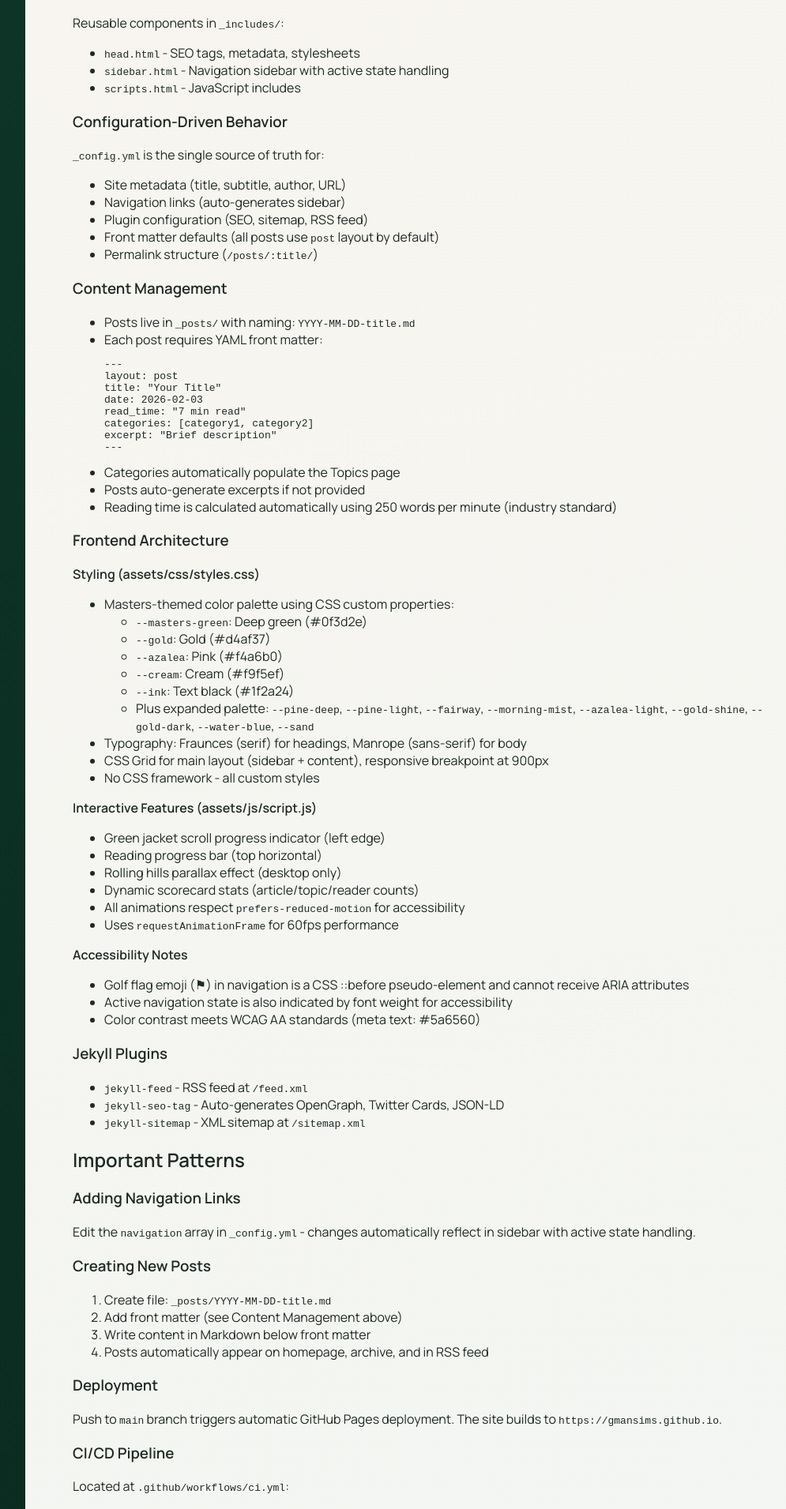
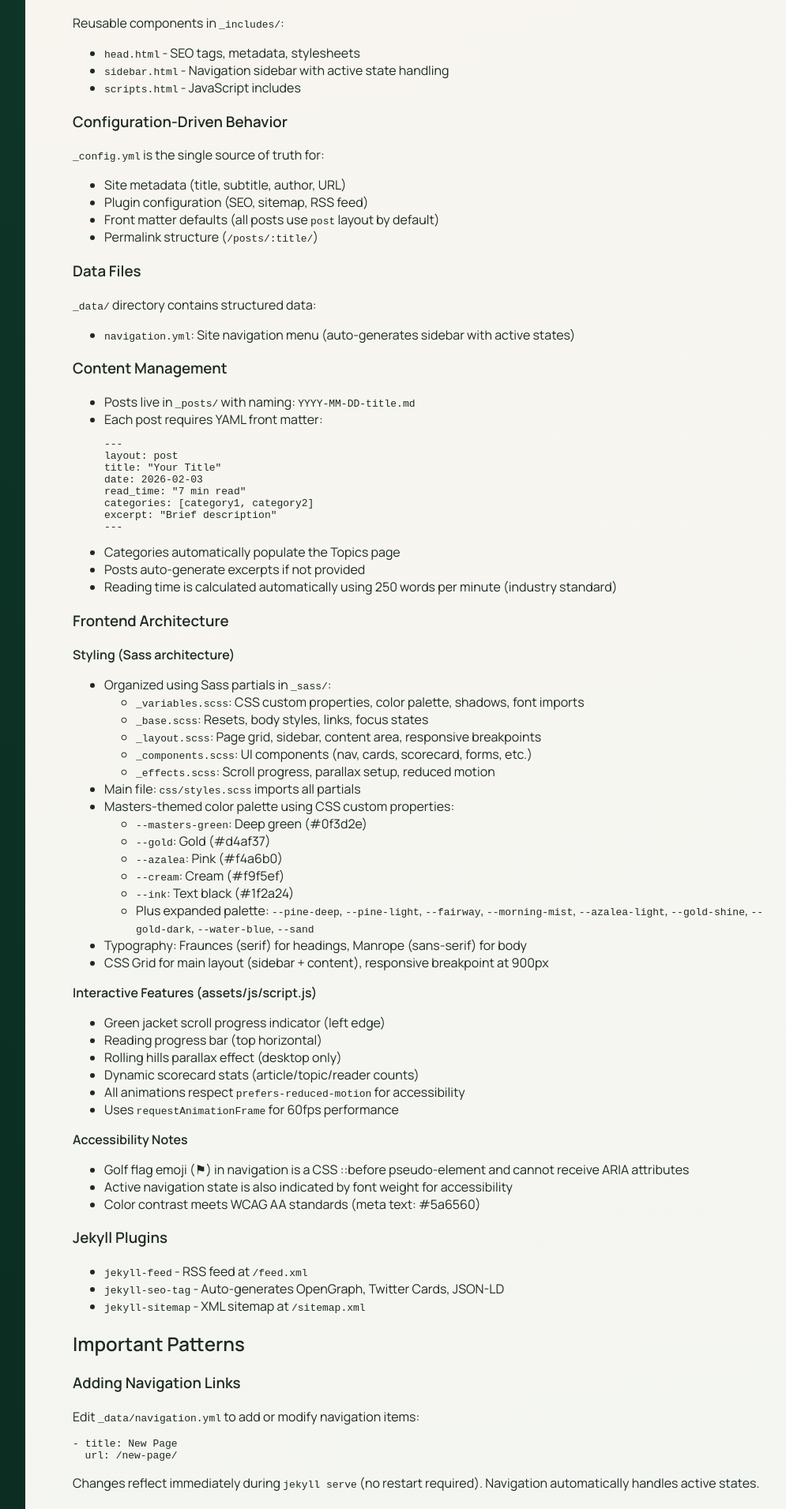
Before and after one commit to gmansims/gmansims.github.io, a Jekyll site: the page built from CLAUDE.md, in a window 1280 px wide. Shown: the part 2162-4073 px from the top of the page at 79% size, without its empty margins (248-1243 px from the left). Built offline with Jekyll 4.4.1, drawn with Linux system fonts in a browser that asks for light colours; our own code applies the rules of GitHub Pages for plain Markdown files.

Commit message:
refactor: convert to Sass and move navigation to _data
Improves code organization to follow Jekyll best practices:

Sass Conversion:
- Break 500+ line CSS into logical Sass partials
- Create _sass/ directory with organized structure:
  - _variables.scss: Colors, shadows, font imports
  - _base.scss: Resets, body, links, focus states
  - _layout.scss: Page grid, sidebar, content, responsive
  - _components.scss: UI components (nav, cards, scorecard, etc.)
  - _effects.scss: Scroll progress, parallax, reduced motion
- Create css/styles.scss as main import file
- Update head.html to reference new CSS location
- Remove old assets/css/ directory

Navigation Refactor:
- Create _data/navigation.yml for menu structure
- Move navigation from _config.yml to _data/
- Update sidebar.html to use site.data.navigation
- Benefits: Changes reflect immediately without server restart

Documentation:
- Update CLAUDE.md with new Sass architecture
- Document _data/ directory usage
- Update navigation editing instructions

Co-Authored-By: Claude Sonnet 4.5 <noreply@anthropic.com>

````diff
--- a/CLAUDE.md
+++ b/CLAUDE.md
@@ -104,10 +104,13 @@ Reusable components in `_includes/`:
 ### Configuration-Driven Behavior
 `_config.yml` is the single source of truth for:
 - Site metadata (title, subtitle, author, URL)
-- Navigation links (auto-generates sidebar)
 - Plugin configuration (SEO, sitemap, RSS feed)
 - Front matter defaults (all posts use `post` layout by default)
 - Permalink structure (`/posts/:title/`)
+
+### Data Files
+`_data/` directory contains structured data:
+- `navigation.yml`: Site navigation menu (auto-generates sidebar with active states)
 
 ### Content Management
 - Posts live in `_posts/` with naming: `YYYY-MM-DD-title.md`
@@ -128,7 +131,14 @@ Reusable components in `_includes/`:
 
 ### Frontend Architecture
 
-**Styling (assets/css/styles.css)**
+**Styling (Sass architecture)**
+- Organized using Sass partials in `_sass/`:
+  - `_variables.scss`: CSS custom properties, color palette, shadows, font imports
+  - `_base.scss`: Resets, body styles, links, focus states
+  - `_layout.scss`: Page grid, sidebar, content area, responsive breakpoints
+  - `_components.scss`: UI components (nav, cards, scorecard, forms, etc.)
+  - `_effects.scss`: Scroll progress, parallax setup, reduced motion
+- Main file: `css/styles.scss` imports all partials
 - Masters-themed color palette using CSS custom properties:
   - `--masters-green`: Deep green (#0f3d2e)
   - `--gold`: Gold (#d4af37)
@@ -138,7 +148,6 @@ Reusable components in `_includes/`:
   - Plus expanded palette: `--pine-deep`, `--pine-light`, `--fairway`, `--morning-mist`, `--azalea-light`, `--gold-shine`, `--gold-dark`, `--water-blue`, `--sand`
 - Typography: Fraunces (serif) for headings, Manrope (sans-serif) for body
 - CSS Grid for main layout (sidebar + content), responsive breakpoint at 900px
-- No CSS framework - all custom styles
 
 **Interactive Features (assets/js/script.js)**
 - Green jacket scroll progress indicator (left edge)
@@ -161,7 +170,12 @@ Reusable components in `_includes/`:
 ## Important Patterns
 
 ### Adding Navigation Links
-Edit the `navigation` array in `_config.yml` - changes automatically reflect in sidebar with active state handling.
+Edit `_data/navigation.yml` to add or modify navigation items:
+```yaml
+- title: New Page
+  url: /new-page/
+```
+Changes reflect immediately during `jekyll serve` (no restart required). Navigation automatically handles active states.
 
 ### Creating New Posts
 1. Create file: `_posts/YYYY-MM-DD-title.md`
--- a/_config.yml
+++ b/_config.yml
@@ -49,16 +49,3 @@ defaults:
       path: ""
     values:
       layout: "default"
-
-# Site navigation
-navigation:
-  - title: Home
-    url: /
-  - title: About
-    url: /about/
-  - title: Contact
-    url: /contact/
-  - title: Topics
-    url: /topics/
-  - title: Archive
-    url: /archive/
--- a/_includes/head.html
+++ b/_includes/head.html
@@ -3,7 +3,7 @@
   <meta name="viewport" content="width=device-width, initial-scale=1" />
   <title>{% if page.title %}{{ page.title }} · {% endif %}{{ site.title }}</title>
   <meta name="description" content="{% if page.excerpt %}{{ page.excerpt | strip_html | strip_newlines | truncate: 160 }}{% else %}{{ site.description }}{% endif %}">
-  <link rel="stylesheet" href="{{ '/assets/css/styles.css' | relative_url }}" />
+  <link rel="stylesheet" href="{{ '/css/styles.css' | relative_url }}" />
   {% seo %}
   {% feed_meta %}
 </head>
--- a/_includes/sidebar.html
+++ b/_includes/sidebar.html
@@ -7,7 +7,7 @@
     </div>
   </div>
   <nav class="nav">
-    {% for item in site.navigation %}
+    {% for item in site.data.navigation %}
       <a {% if page.url == item.url %}class="active"{% endif %} href="{{ item.url | relative_url }}">{{ item.title }}</a>
     {% endfor %}
   </nav>
--- /dev/null
+++ b/_sass/_base.scss
@@ -0,0 +1,25 @@
+// Base styles and resets
+
+* {
+  box-sizing: border-box;
+}
+
+body {
+  margin: 0;
+  font-family: "Manrope", sans-serif;
+  color: var(--ink);
+  background: radial-gradient(circle at top left, #ffffff 0%, var(--cream) 35%, #f2f6f3 100%);
+}
+
+a {
+  color: inherit;
+  text-decoration: none;
+}
+
+// Accessibility - focus states
+a:focus-visible,
+button:focus-visible,
+input:focus-visible {
+  outline: 3px solid var(--gold);
+  outline-offset: 2px;
+}
--- a/assets/css/styles.css
+++ b/_sass/_components.scss
@@ -1,63 +1,6 @@
-@import url("https://fonts.googleapis.com/css2?family=Fraunces:wght@400;600;700&family=Manrope:wght@300;400;600&display=swap");
+// UI Components
 
-:root {
-  /* Original Masters palette */
-  --masters-green: #0f3d2e;
-  --azalea: #f4a6b0;
-  --gold: #d4af37;
-  --cream: #f9f5ef;
-  --ink: #1f2a24;
-  --mist: #e6ece8;
-
-  /* Expanded Augusta National palette */
-  --pine-deep: #0b2a1f;
-  --pine-light: #1a5a42;
-  --fairway: #2d6a4f;
-  --morning-mist: #f2f8f4;
-  --azalea-light: #fce4e8;
-  --gold-shine: #f4d03f;
-  --gold-dark: #b8941f;
-  --water-blue: #4a7c8e;
-  --sand: #e8dcc4;
-
-  /* Shadow system for depth */
-  --shadow-soft: 0 4px 12px rgba(15, 61, 46, 0.06);
-  --shadow-medium: 0 12px 26px rgba(15, 61, 46, 0.1);
-  --shadow-strong: 0 20px 40px rgba(15, 61, 46, 0.15);
-  --shadow-gold-glow: 0 4px 16px rgba(212, 175, 55, 0.3);
-}
-
-* {
-  box-sizing: border-box;
-}
-
-body {
-  margin: 0;
-  font-family: "Manrope", sans-serif;
-  color: var(--ink);
-  background: radial-gradient(circle at top left, #ffffff 0%, var(--cream) 35%, #f2f6f3 100%);
-}
-
-a {
-  color: inherit;
-  text-decoration: none;
-}
-
-.page {
-  min-height: 100vh;
-  display: grid;
-  grid-template-columns: 280px 1fr;
-}
-
-.sidebar {
-  padding: 36px 28px;
-  background: linear-gradient(180deg, var(--masters-green) 0%, var(--pine-deep) 100%);
-  color: #fff;
-  display: flex;
-  flex-direction: column;
-  gap: 28px;
-}
-
+// Brand and badge
 .brand {
   display: flex;
   align-items: center;
@@ -96,6 +39,7 @@ a {
   opacity: 0.8;
 }
 
+// Navigation
 .nav {
   display: flex;
   flex-direction: column;
@@ -110,7 +54,7 @@ a {
   overflow: hidden;
 }
 
-/* Gold underline animation on hover */
+// Gold underline animation on hover
 .nav a::after {
   content: '';
   position: absolute;
@@ -131,7 +75,7 @@ a {
   width: calc(100% - 24px);
 }
 
-/* Pin flag indicator for active nav */
+// Pin flag indicator for active nav
 .nav a.active {
   background: rgba(255, 255, 255, 0.18);
   color: #fff;
@@ -148,19 +92,7 @@ a {
   margin-right: 8px;
 }
 
-.side-note {
-  margin-top: auto;
-  font-size: 13px;
-  line-height: 1.5;
-  color: rgba(255, 255, 255, 0.75);
-  border-top: 1px solid rgba(255, 255, 255, 0.15);
-  padding-top: 18px;
-}
-
-.content {
-  padding: 48px 60px 60px;
-}
-
+// Hero section
 .hero h1 {
   font-family: "Fraunces", serif;
   font-size: clamp(36px, 5vw, 52px);
@@ -180,6 +112,7 @@ a {
   color: #42544c;
 }
 
+// Post list and individual posts
 .post-list {
   margin-top: 28px;
   display: grid;
@@ -198,7 +131,7 @@ a {
   overflow: hidden;
 }
 
-/* Augusta National contour line decoration */
+// Augusta National contour line decoration
 .post::before {
   content: '';
   position: absolute;
@@ -239,6 +172,7 @@ a {
   color: var(--masters-green);
 }
 
+// Meta text
 .meta {
   font-size: 12px;
   letter-spacing: 0.5px;
@@ -246,6 +180,7 @@ a {
   color: #5a6560; /* Darkened for WCAG AA compliance */
 }
 
+// Card component
 .card {
   margin-top: 28px;
   background: #fff;
@@ -260,7 +195,7 @@ a {
   margin-top: 0;
 }
 
-/* Enhanced link styling with gold underline */
+// Enhanced link styling with gold underline
 .card a {
   color: var(--masters-green);
   font-weight: 600;
@@ -290,7 +225,7 @@ a {
   transform-origin: left;
 }
 
-/* Subtle drop cap for card paragraphs */
+// Subtle drop cap for card paragraphs
 .card p:first-of-type::first-letter {
   font-family: "Fraunces", serif;
   font-size: 1.8em;
@@ -304,6 +239,7 @@ a {
   }
 }
 
+// Utility elements
 .list {
   padding-left: 18px;
 }
@@ -314,6 +250,7 @@ a {
   margin: 22px 0;
 }
 
+// Subscribe form
 .subscribe {
   display: flex;
   gap: 10px;
@@ -371,51 +308,7 @@ a {
   box-shadow: 0 6px 20px rgba(15, 61, 46, 0.3);
 }
 
-/* Green Jacket scroll progress indicator */
-body::before {
-  content: '';
-  position: fixed;
-  left: 0;
-  top: 0;
-  width: 8px;
-  height: 0%;
-  background: linear-gradient(180deg, var(--gold) 0%, var(--masters-green) 10%, var(--pine-deep) 100%);
-  box-shadow: 2px 0 8px rgba(15, 61, 46, 0.3);
-  z-index: 1000;
-  transition: height 0.1s ease-out;
-}
-
-body.scrolled::before {
-  height: var(--scroll-progress, 0%);
-}
-
-/* Reading progress bar at top */
-.progress-bar {
-  position: fixed;
-  top: 0;
-  left: 0;
-  right: 0;
-  height: 3px;
-  background: linear-gradient(90deg, var(--gold) 0%, var(--gold-shine) 50%, var(--gold) 100%);
-  transform: scaleX(0);
-  transform-origin: left;
-  z-index: 9999;
-  transition: transform 0.1s ease-out;
-}
-
-/* Parallax setup */
-.page {
-  perspective: 1000px;
-}
-
-.sidebar,
-.content {
-  transform-style: preserve-3d;
-  will-change: transform;
-}
-
-
-/* Scorecard stats panel */
+// Scorecard stats panel
 .scorecard {
   display: grid;
   grid-template-columns: repeat(auto-fit, minmax(100px, 1fr));
@@ -453,50 +346,8 @@ body.scrolled::before {
   margin-top: 6px;
 }
 
-/* Accessibility - focus states */
-a:focus-visible,
-button:focus-visible,
-input:focus-visible {
-  outline: 3px solid var(--gold);
-  outline-offset: 2px;
-}
-
-/* Reduced motion support */
-@media (prefers-reduced-motion: reduce) {
-  *,
-  *::before,
-  *::after {
-    animation-duration: 0.01ms !important;
-    animation-iteration-count: 1 !important;
-    transition-duration: 0.01ms !important;
-  }
-
-  .sidebar,
-  .content {
-    transform: none !important;
-  }
-}
-
 @media (max-width: 900px) {
-  .page {
-    grid-template-columns: 1fr;
-  }
-
-  .sidebar {
-    border-radius: 0 0 24px 24px;
-  }
-
-  .content {
-    padding: 36px 24px 48px;
-  }
-
-  /* Disable parallax on mobile */
-  .sidebar,
-  .content {
-    transform: none !important;
-  }
-
-  /* Adjust scorecard for mobile */
+  // Adjust scorecard for mobile
   .scorecard {
     grid-template-columns: repeat(3, 1fr);
     gap: 8px;
--- /dev/null
+++ b/_sass/_effects.scss
@@ -0,0 +1,49 @@
+// Interactive effects and animations
+
+// Green Jacket scroll progress indicator
+body::before {
+  content: '';
+  position: fixed;
+  left: 0;
+  top: 0;
+  width: 8px;
+  height: 0%;
+  background: linear-gradient(180deg, var(--gold) 0%, var(--masters-green) 10%, var(--pine-deep) 100%);
+  box-shadow: 2px 0 8px rgba(15, 61, 46, 0.3);
+  z-index: 1000;
+  transition: height 0.1s ease-out;
+}
+
+body.scrolled::before {
+  height: var(--scroll-progress, 0%);
+}
+
+// Reading progress bar at top
+.progress-bar {
+  position: fixed;
+  top: 0;
+  left: 0;
+  right: 0;
+  height: 3px;
+  background: linear-gradient(90deg, var(--gold) 0%, var(--gold-shine) 50%, var(--gold) 100%);
+  transform: scaleX(0);
+  transform-origin: left;
+  z-index: 9999;
+  transition: transform 0.1s ease-out;
+}
+
+// Reduced motion support
+@media (prefers-reduced-motion: reduce) {
+  *,
+  *::before,
+  *::after {
+    animation-duration: 0.01ms !important;
+    animation-iteration-count: 1 !important;
+    transition-duration: 0.01ms !important;
+  }
+
+  .sidebar,
+  .content {
+    transform: none !important;
+  }
+}
--- /dev/null
+++ b/_sass/_layout.scss
@@ -0,0 +1,57 @@
+// Page layout and grid structure
+
+.page {
+  min-height: 100vh;
+  display: grid;
+  grid-template-columns: 280px 1fr;
+  perspective: 1000px; // For parallax
+}
+
+// Sidebar
+.sidebar {
+  padding: 36px 28px;
+  background: linear-gradient(180deg, var(--masters-green) 0%, var(--pine-deep) 100%);
+  color: #fff;
+  display: flex;
+  flex-direction: column;
+  gap: 28px;
+  transform-style: preserve-3d;
+  will-change: transform;
+}
+
+.side-note {
+  margin-top: auto;
+  font-size: 13px;
+  line-height: 1.5;
+  color: rgba(255, 255, 255, 0.75);
+  border-top: 1px solid rgba(255, 255, 255, 0.15);
+  padding-top: 18px;
+}
+
+// Main content area
+.content {
+  padding: 48px 60px 60px;
+  transform-style: preserve-3d;
+  will-change: transform;
+}
+
+// Responsive layout
+@media (max-width: 900px) {
+  .page {
+    grid-template-columns: 1fr;
+  }
+
+  .sidebar {
+    border-radius: 0 0 24px 24px;
+  }
+
+  .content {
+    padding: 36px 24px 48px;
+  }
+
+  // Disable parallax on mobile
+  .sidebar,
+  .content {
+    transform: none !important;
+  }
+}
--- /dev/null
+++ b/_sass/_variables.scss
@@ -0,0 +1,30 @@
+// Google Fonts
+@import url("https://fonts.googleapis.com/css2?family=Fraunces:wght@400;600;700&family=Manrope:wght@300;400;600&display=swap");
+
+// CSS Custom Properties
+:root {
+  /* Original Masters palette */
+  --masters-green: #0f3d2e;
+  --azalea: #f4a6b0;
+  --gold: #d4af37;
+  --cream: #f9f5ef;
+  --ink: #1f2a24;
+  --mist: #e6ece8;
+
+  /* Expanded Augusta National palette */
+  --pine-deep: #0b2a1f;
+  --pine-light: #1a5a42;
+  --fairway: #2d6a4f;
+  --morning-mist: #f2f8f4;
+  --azalea-light: #fce4e8;
+  --gold-shine: #f4d03f;
+  --gold-dark: #b8941f;
+  --water-blue: #4a7c8e;
+  --sand: #e8dcc4;
+
+  /* Shadow system for depth */
+  --shadow-soft: 0 4px 12px rgba(15, 61, 46, 0.06);
+  --shadow-medium: 0 12px 26px rgba(15, 61, 46, 0.1);
+  --shadow-strong: 0 20px 40px rgba(15, 61, 46, 0.15);
+  --shadow-gold-glow: 0 4px 16px rgba(212, 175, 55, 0.3);
+}
--- /dev/null
+++ b/css/styles.scss
@@ -0,0 +1,13 @@
+---
+# Front matter required for Jekyll to process Sass
+---
+
+// The Dad Stack - Masters-Inspired Blog Styles
+// Organized using Sass partials for maintainability
+
+// Import all partials
+@import "variables";
+@import "base";
+@import "layout";
+@import "components";
+@import "effects";
````
Also changed, not shown: _data/navigation.yml (added, +10 -0 lines).
